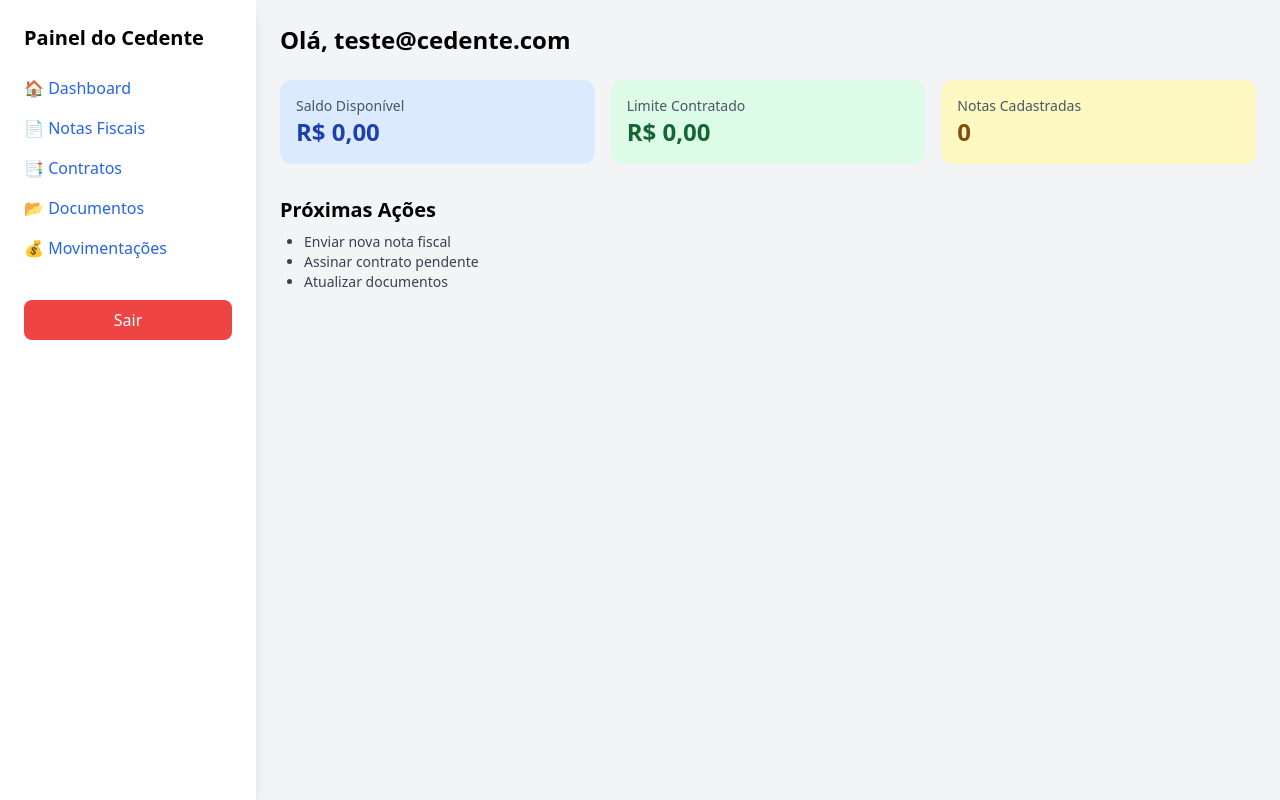
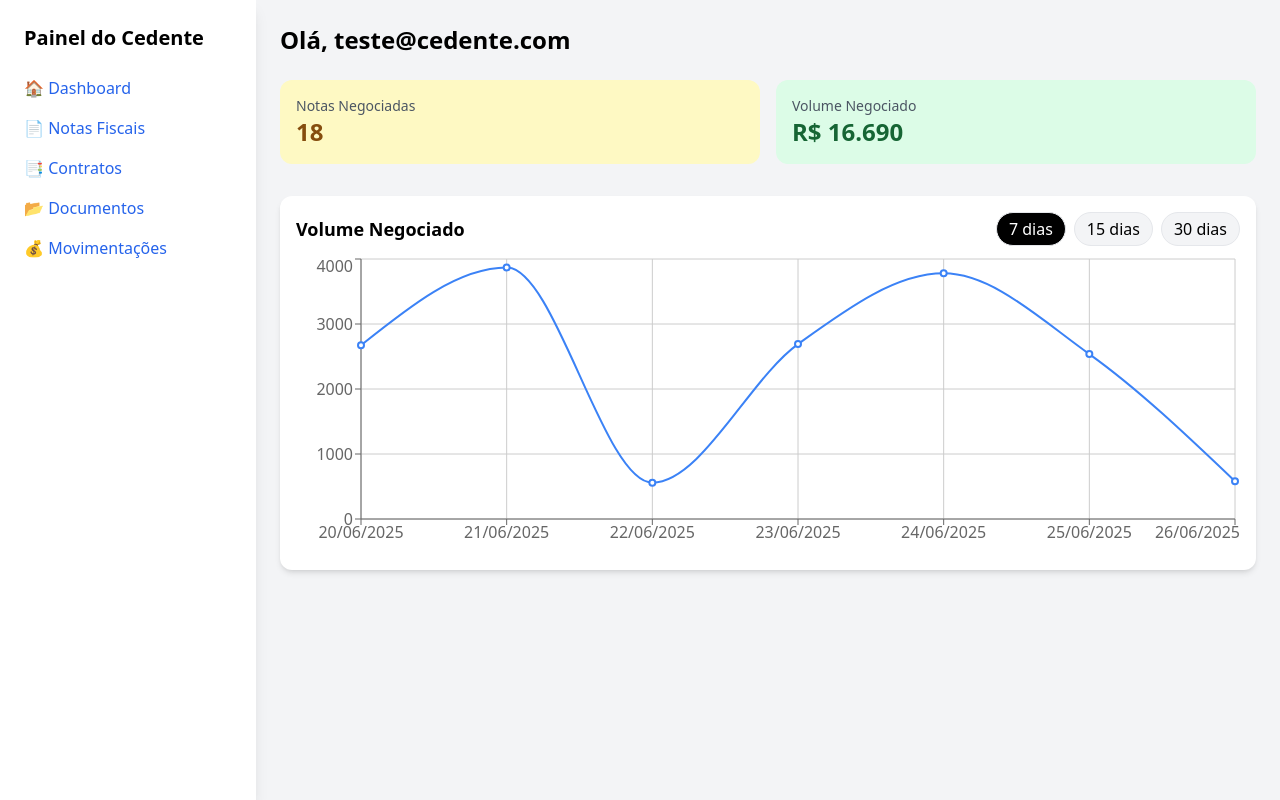
Before and after one commit to Diamank/diamank, a Next.js app: page /painel in a window 1280 px wide. Built offline with nearby package versions, Linux system fonts and the light colour scheme.

Commit message:
Update painel.tsx

```diff
--- a/pages/painel.tsx
+++ b/pages/painel.tsx
@@ -1,15 +1,38 @@
-// pages/painel/index.tsx
-import { useState } from 'react'
+import { useState, useEffect } from 'react'
 import Link from 'next/link'
+import {
+  LineChart,
+  Line,
+  CartesianGrid,
+  XAxis,
+  YAxis,
+  Tooltip,
+  ResponsiveContainer,
+} from 'recharts'
 
 export default function Painel() {
-  const [usuario] = useState<any>({
-    email: 'teste@cedente.com'
-  })
+  const [dias, setDias] = useState(7)
 
-  const handleLogout = () => {
-    alert('Logout simulado. Quando o login estiver ativo, isso chamará supabase.auth.signOut().')
-  }
+  // Simulação de dados
+  const [dados, setDados] = useState<any[]>([])
+
+  useEffect(() => {
+    // Simula notas negociadas
+    const hoje = new Date()
+    const gerados = Array.from({ length: dias }, (_, i) => {
+      const d = new Date(hoje)
+      d.setDate(d.getDate() - (dias - i - 1))
+      return {
+        data: d.toLocaleDateString('pt-BR'),
+        valor: Math.round(Math.random() * 5000),
+        quantidade: Math.round(Math.random() * 5),
+      }
+    })
+    setDados(gerados)
+  }, [dias])
+
+  const totalNotas = dados.reduce((soma, item) => soma + item.quantidade, 0)
+  const totalValor = dados.reduce((soma, item) => soma + item.valor, 0)
 
   return (
     <div className="min-h-screen bg-gray-100 flex">
@@ -23,43 +46,55 @@ export default function Painel() {
           <Link href="/painel/documentos" className="text-blue-600 hover:underline">📂 Documentos</Link>
           <Link href="/painel/movimentacoes" className="text-blue-600 hover:underline">💰 Movimentações</Link>
         </nav>
-        <button
-          onClick={handleLogout}
-          className="mt-10 w-full bg-red-500 text-white py-2 rounded-lg hover:bg-red-600"
-        >
-          Sair
-        </button>
       </aside>
 
       {/* Conteúdo principal */}
       <main className="flex-1 p-6">
-        <div className="flex justify-between items-center mb-6">
-          <h1 className="text-2xl font-bold">Olá, {usuario.email}</h1>
-        </div>
+        <h1 className="text-2xl font-bold mb-6">Olá, teste@cedente.com</h1>
 
-        <div className="grid grid-cols-1 md:grid-cols-3 gap-4 mb-8">
-          <div className="bg-blue-100 rounded-xl p-4">
-            <h2 className="text-sm text-gray-600">Saldo Disponível</h2>
-            <p className="text-2xl font-bold text-blue-800">R$ 0,00</p>
+        {/* Cards */}
+        <div className="grid grid-cols-1 md:grid-cols-2 gap-4 mb-8">
+          <div className="bg-yellow-100 rounded-xl p-4">
+            <h2 className="text-sm text-gray-600">Notas Negociadas</h2>
+            <p className="text-2xl font-bold text-yellow-800">{totalNotas}</p>
           </div>
           <div className="bg-green-100 rounded-xl p-4">
-            <h2 className="text-sm text-gray-600">Limite Contratado</h2>
-            <p className="text-2xl font-bold text-green-800">R$ 0,00</p>
-          </div>
-          <div className="bg-yellow-100 rounded-xl p-4">
-            <h2 className="text-sm text-gray-600">Notas Cadastradas</h2>
-            <p className="text-2xl font-bold text-yellow-800">0</p>
+            <h2 className="text-sm text-gray-600">Volume Negociado</h2>
+            <p className="text-2xl font-bold text-green-800">
+              R$ {totalValor.toLocaleString('pt-BR')}
+            </p>
           </div>
         </div>
 
-        <section>
-          <h2 className="text-xl font-semibold mb-2">Próximas Ações</h2>
-          <ul className="list-disc pl-6 text-sm text-gray-700">
-            <li>Enviar nova nota fiscal</li>
-            <li>Assinar contrato pendente</li>
-            <li>Atualizar documentos</li>
-          </ul>
-        </section>
+        {/* Gráfico */}
+        <div className="bg-white rounded-xl shadow-md p-4">
+          <div className="flex justify-between items-center mb-2">
+            <h2 className="text-lg font-semibold">Volume Negociado</h2>
+            <div className="space-x-2">
+              {[7, 15, 30].map((num) => (
+                <button
+                  key={num}
+                  onClick={() => setDias(num)}
+                  className={`px-3 py-1 rounded-full border ${
+                    dias === num ? 'bg-black text-white' : 'bg-gray-100'
+                  }`}
+                >
+                  {num} dias
+                </button>
+              ))}
+            </div>
+          </div>
+
+          <ResponsiveContainer width="100%" height={300}>
+            <LineChart data={dados}>
+              <CartesianGrid stroke="#ccc" />
+              <XAxis dataKey="data" />
+              <YAxis />
+              <Tooltip />
+              <Line type="monotone" dataKey="valor" stroke="#3b82f6" strokeWidth={2} dot />
+            </LineChart>
+          </ResponsiveContainer>
+        </div>
       </main>
     </div>
   )
```
